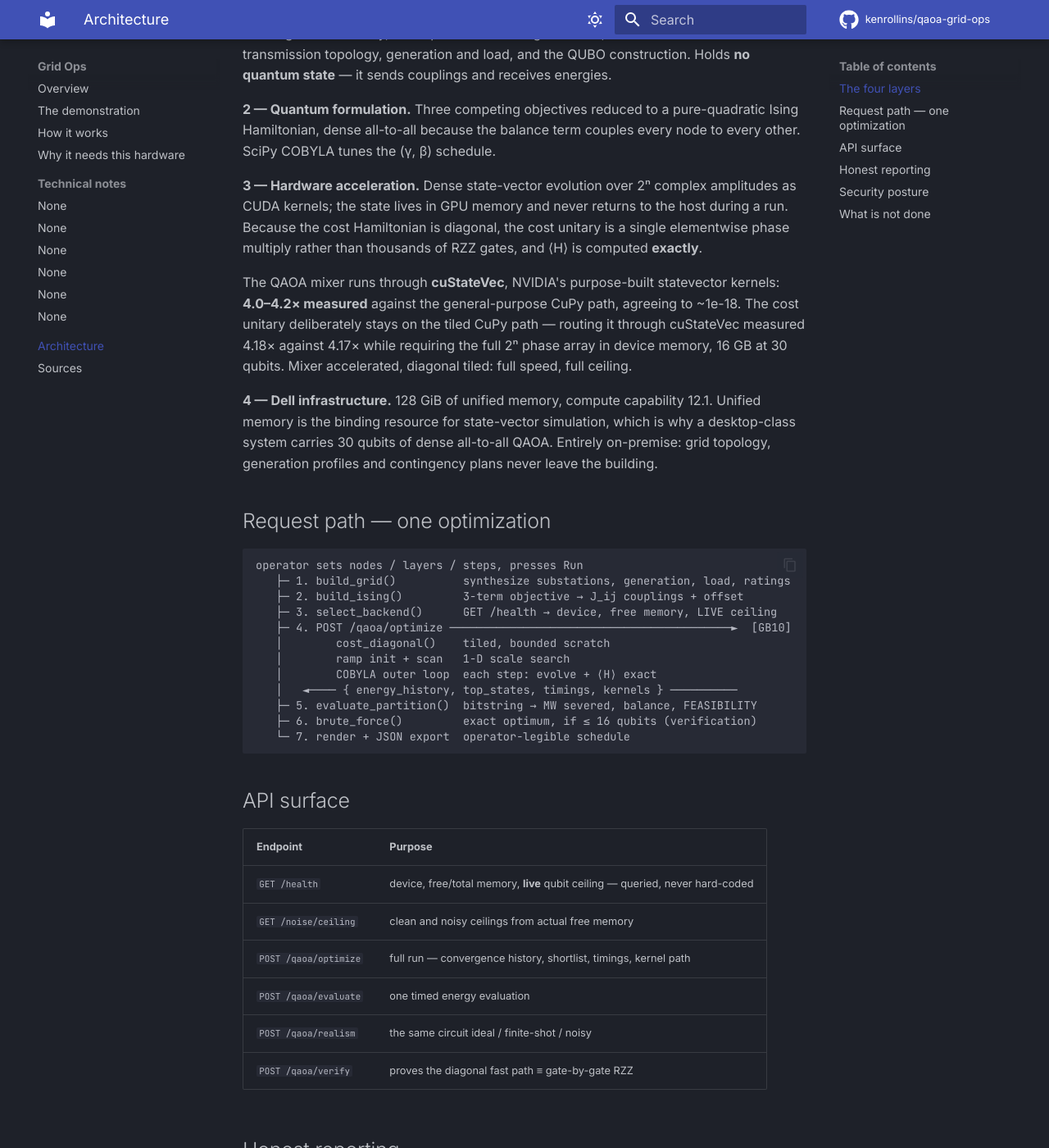
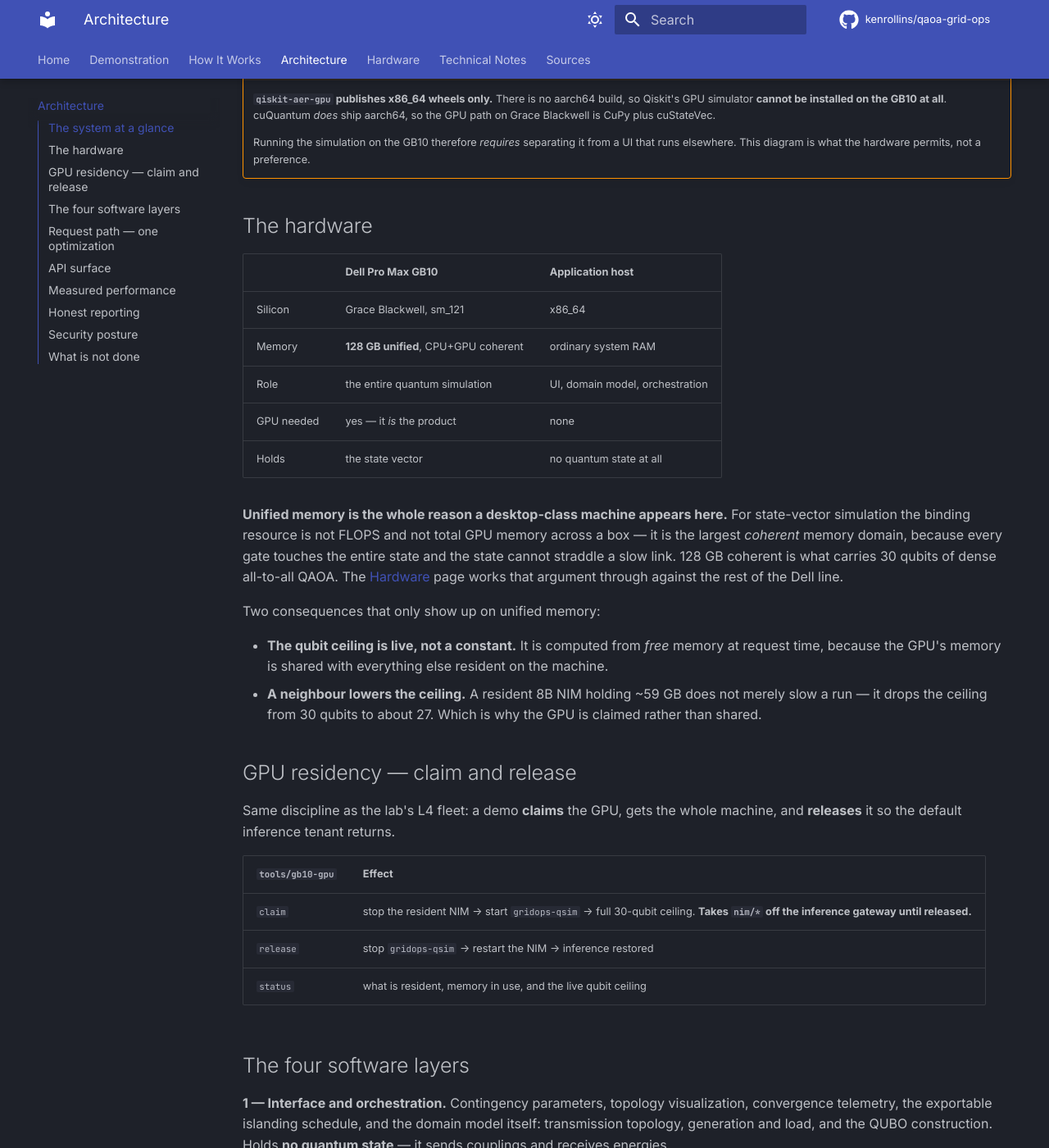
Before and after one commit to kenrollins/qaoa-grid-ops, an MkDocs documentation site: the page built from site_src/architecture.md, in a window 1280 px wide and 1400 px high, scrolled down 745 px. Shown: the whole window at 82% size. Built offline with MkDocs 1.6.1 and Material for MkDocs 9.7.7, drawn with Linux system fonts in a browser that asks for light colours; nearby versions of some CDN libraries; library files that are not in the unit come from our copies; comment, search, counter and statistics services are not loaded; some of the changed text lies outside the part shown.

Commit message:
Site: top tabs, one sidebar, and a real architecture page
Restructured to follow the gemma-forge site, which reads better for the
audience this is actually shown to.

  Top tabs instead of a long left rail. The sections are peers, not a
  reading order, so a customer sees the whole shape of the project
  without scrolling a nav column.

  toc.integrate folds each page's table of contents INTO the left
  sidebar. Before this there was a nav rail on the left and a second one
  on the right and it was not obvious which was which.

  Notes get real titles in the nav rather than filenames.

Deliberately NOT navigation.instant, which gemma-forge does use: it
swaps pages by XHR, which does not re-run the inline scripts that draw
every figure here. gemma-forge has no inline-script figures, so it can.

The architecture page now covers hardware AND software, with two
diagrams rendered by mermaid, which Material bundles locally -- no CDN,
consistent with vendoring plotly.js:

  - a system flowchart: which machine holds the state vector, and the
    fact that no quantum state ever crosses the wire
  - a sequence diagram of one optimization, end to end

Added the hardware section the page never had: why unified memory is the
binding resource, why the qubit ceiling is live rather than a constant,
why a resident neighbour drops it from 30 qubits to ~27, and the
claim/release discipline that follows from all three.

Mermaid laid the flowchart out with the GB10 on the left, so it read
right-to-left against its own arrows. Swapping the subgraph declaration
order puts the host first, the direction the request actually travels.

Also corrected a stale card in the app's Architecture view. It still
reported pre-cuStateVec timings (50 s at 30 qubits) and stated the mixer
"still uses a CuPy reshape path rather than cuStateVec" with ~12x
headroom left -- all three superseded by work already merged. It now
carries the measured cuStateVec figures (12 s at 30 qubits), names the
kernel path, and reports the ~3x remaining headroom as unattributed
rather than asserting a cause. A customer opening that tab was reading
numbers 4x worse than the ones the same app displays elsewhere.

````diff
--- a/mkdocs.yml
+++ b/mkdocs.yml
@@ -32,15 +32,27 @@ theme:
         icon: material/weather-night
         name: Switch to dark mode
   features:
+    # Top tabs instead of one long left rail: the sections are peers, not a
+    # reading order, and a customer should see the whole shape at a glance.
+    - navigation.tabs
+    - navigation.tabs.sticky
     - navigation.tracking
     - navigation.sections
     - navigation.indexes
     - navigation.top
     - navigation.footer
+    # Folds the page's table of contents INTO the left sidebar. Without this
+    # there is a nav rail on the left and a second one on the right, and it is
+    # not obvious which is which.
+    - toc.integrate
     - toc.follow
     - search.suggest
     - search.highlight
+    - search.share
     - content.code.copy
+    - content.tooltips
+    # NOT navigation.instant. It swaps pages by XHR, which does not re-run the
+    # inline scripts that draw every figure on this site.
   icon:
     repo: fontawesome/brands/github
   font:
@@ -50,7 +62,11 @@ theme:
 markdown_extensions:
   - admonition
   - pymdownx.details
-  - pymdownx.superfences
+  - pymdownx.superfences:
+      custom_fences:
+        - name: mermaid
+          class: mermaid
+          format: !!python/name:pymdownx.superfences.fence_code_format
   - pymdownx.highlight:
       anchor_linenums: true
   - pymdownx.inlinehilite
@@ -89,16 +105,16 @@ extra_javascript:
   - js/plotly.min.js
 
 nav:
-  - Overview: index.md
-  - The demonstration: demo.md
-  - How it works: how-it-works.md
-  - Why it needs this hardware: hardware.md
-  - Technical notes:
-      - notes/index.md
-      - notes/01-what-qaoa-computes.md
-      - notes/02-why-depth-can-hurt.md
-      - notes/03-what-a-qubo-cannot-express.md
-      - notes/04-noise-without-the-density-matrix.md
-      - notes/05-which-method-which-machine.md
+  - Home: index.md
+  - Demonstration: demo.md
+  - How It Works: how-it-works.md
   - Architecture: architecture.md
+  - Hardware: hardware.md
+  - Technical Notes:
+      - Overview: notes/index.md
+      - 01 - What QAOA actually computes: notes/01-what-qaoa-computes.md
+      - 02 - Why depth can hurt: notes/02-why-depth-can-hurt.md
+      - 03 - What a QUBO cannot express: notes/03-what-a-qubo-cannot-express.md
+      - 04 - Noise without the density matrix: notes/04-noise-without-the-density-matrix.md
+      - 05 - Which method, which machine: notes/05-which-method-which-machine.md
   - Sources: sources.md
--- a/site_src/architecture.md
+++ b/site_src/architecture.md
@@ -1,20 +1,42 @@
 # Architecture
 
-Deliberately includes the constraints and the forced decisions, because a diagram that
+Two machines, one HTTP hop, and a hard rule about which one is allowed to hold the
+quantum state. This page covers both the hardware it runs on and the software that runs
+on it — including the constraints and the forced decisions, because a diagram that
 implies everything was a free choice is the fastest way to lose a technical reader.
 
+## The system at a glance
+
+```mermaid
+flowchart LR
+    subgraph gb10["Dell Pro Max GB10 · aarch64"]
+        direction TB
+        api["<b>gridops-qsim</b><br/>FastAPI :8600"]
+        kern["<b>cuStateVec + CuPy</b><br/>CUDA 12 · Blackwell sm_121"]
+        mem["<b>128 GB unified memory</b><br/>owns the state vector"]
+        api --- kern --- mem
+    end
+
+    subgraph host["Application host · x86_64"]
+        direction TB
+        ui["<b>Command Center</b><br/>Streamlit + Plotly"]
+        model["<b>Domain model</b><br/>grid → QUBO → Ising"]
+        orch["<b>Orchestration</b><br/>backend probe · COBYLA"]
+        ui --- model --- orch
+    end
+
+    orch -- "couplings J, γ, β<br/>HTTP + JSON" --> api
+    api -- "energies, convergence,<br/>timings, kernel path" --> orch
+
+    classDef a fill:#0b1622,stroke:#00b4d8,color:#e6edf3
+    classDef b fill:#131a12,stroke:#3ddc97,color:#e6edf3
+    class host a
+    class gb10 b
 ```
-┌─ Application host ────────────────┐         ┌─ Dell Pro Max GB10 ───────────────┐
-│  Grid Ops Command Center          │         │  gridops-qsim  (FastAPI :8600)    │
-│                                   │         │                                   │
-│  Streamlit + Plotly               │  VLAN   │  cuStateVec kernels               │
-│  grid model → QUBO → Ising        │◄──HTTP─►│  CuPy / CUDA 12                   │
-│  backend probe · orchestration    │  JSON   │  aarch64 · Blackwell sm_121       │
-│  topology · convergence · export  │         │  128 GiB unified memory           │
-│  NO quantum state held here       │         │  OWNS the state vector            │
-└───────────────────────────────────┘         └───────────────────────────────────┘
-        classical orchestration                    memory-bound quantum simulation
-```
+
+**No quantum state crosses that line.** The host sends coupling constants and receives
+energies. The state vector — 2ⁿ complex amplitudes, 16 GB at 30 qubits — is allocated on
+the GB10, lives in GPU memory for the whole run, and is never serialized to the host.
 
 !!! warning "The split is forced, not stylistic"
     **`qiskit-aer-gpu` publishes x86_64 wheels only.** There is no aarch64 build, so
@@ -24,7 +46,44 @@ implies everything was a free choice is the fastest way to lose a technical read
     Running the simulation on the GB10 therefore *requires* separating it from a UI that
     runs elsewhere. This diagram is what the hardware permits, not a preference.
 
-## The four layers
+## The hardware
+
+| | Dell Pro Max GB10 | Application host |
+|---|---|---|
+| Silicon | Grace Blackwell, sm_121 | x86_64 |
+| Memory | **128 GB unified**, CPU+GPU coherent | ordinary system RAM |
+| Role | the entire quantum simulation | UI, domain model, orchestration |
+| GPU needed | yes — it *is* the product | none |
+| Holds | the state vector | no quantum state at all |
+
+**Unified memory is the whole reason a desktop-class machine appears here.** For
+state-vector simulation the binding resource is not FLOPS and not total GPU memory across
+a box — it is the largest *coherent* memory domain, because every gate touches the entire
+state and the state cannot straddle a slow link. 128 GB coherent is what carries 30 qubits
+of dense all-to-all QAOA. The [Hardware](hardware.md) page works that argument through
+against the rest of the Dell line.
+
+Two consequences that only show up on unified memory:
+
+- **The qubit ceiling is live, not a constant.** It is computed from *free* memory at
+  request time, because the GPU's memory is shared with everything else resident on the
+  machine.
+- **A neighbour lowers the ceiling.** A resident 8B NIM holding ~59 GB does not merely
+  slow a run — it drops the ceiling from 30 qubits to about 27. Which is why the GPU is
+  claimed rather than shared.
+
+## GPU residency — claim and release
+
+Same discipline as the lab's L4 fleet: a demo **claims** the GPU, gets the whole machine,
+and **releases** it so the default inference tenant returns.
+
+| `tools/gb10-gpu` | Effect |
+|---|---|
+| `claim` | stop the resident NIM → start `gridops-qsim` → full 30-qubit ceiling. **Takes `nim/*` off the inference gateway until released.** |
+| `release` | stop `gridops-qsim` → restart the NIM → inference restored |
+| `status` | what is resident, memory in use, and the live qubit ceiling |
+
+## The four software layers
 
 **1 — Interface and orchestration.** Contingency parameters, topology visualization,
 convergence telemetry, the exportable islanding schedule, and the domain model itself:
@@ -46,27 +105,32 @@ unitary deliberately stays on the tiled CuPy path — routing it through cuState
 4.18× against 4.17× while requiring the full 2ⁿ phase array in device memory, 16 GB at 30
 qubits. Mixer accelerated, diagonal tiled: full speed, full ceiling.
 
-**4 — Dell infrastructure.** 128 GiB of unified memory, compute capability 12.1. Unified
-memory is the binding resource for state-vector simulation, which is why a desktop-class
-system carries 30 qubits of dense all-to-all QAOA. Entirely on-premise: grid topology,
-generation profiles and contingency plans never leave the building.
+**4 — Dell infrastructure.** Entirely on-premise. Grid topology, generation profiles and
+contingency plans never leave the building.
 
 ## Request path — one optimization
 
+```mermaid
+sequenceDiagram
+    autonumber
+    participant O as Operator
+    participant H as Application host
+    participant G as GB10 · gridops-qsim
+    O->>H: nodes, layers, steps → Run
+    H->>H: build_grid() — substations, generation, load, ratings
+    H->>H: build_ising() — 3-term objective → J couplings + offset
+    H->>G: GET /health
+    G-->>H: device, free memory, LIVE qubit ceiling
+    H->>G: POST /qaoa/optimize { J, layers, steps }
+    Note over G: cost_diagonal() tiled, bounded scratch<br/>ramp init + 1-D scale scan<br/>COBYLA: evolve + ⟨H⟩ exact
+    G-->>H: energy history, top states, timings, kernel path
+    H->>H: evaluate_partition() — MW severed, balance, FEASIBILITY
+    H->>H: brute_force() exact optimum, if ≤ 16 qubits
+    H-->>O: operator-legible schedule + JSON export
 ```
-operator sets nodes / layers / steps, presses Run
-   ├─ 1. build_grid()          synthesize substations, generation, load, ratings
-   ├─ 2. build_ising()         3-term objective → J_ij couplings + offset
-   ├─ 3. select_backend()      GET /health → device, free memory, LIVE ceiling
-   ├─ 4. POST /qaoa/optimize ──────────────────────────────────────────►  [GB10]
-   │        cost_diagonal()    tiled, bounded scratch
-   │        ramp init + scan   1-D scale search
-   │        COBYLA outer loop  each step: evolve + ⟨H⟩ exact
-   │   ◄──── { energy_history, top_states, timings, kernels } ──────────
-   ├─ 5. evaluate_partition()  bitstring → MW severed, balance, FEASIBILITY
-   ├─ 6. brute_force()         exact optimum, if ≤ 16 qubits (verification)
-   └─ 7. render + JSON export  operator-legible schedule
-```
+
+Step 9 is the one worth noticing: below 16 qubits the demo computes the **exact** answer
+by brute force and shows QAOA's result against it — including the cases where QAOA loses.
 
 ## API surface
 
@@ -79,12 +143,26 @@ operator sets nodes / layers / steps, presses Run
 | `POST /qaoa/realism` | the same circuit ideal / finite-shot / noisy |
 | `POST /qaoa/verify` | proves the diagonal fast path ≡ gate-by-gate RZZ |
 
+## Measured performance
+
+Dense all-to-all QAOA, p=2, cuStateVec kernels, 2026-07-30:
+
+| Qubits | State vector | Per energy evaluation |
+|---|---|---|
+| 24 | 0.25 GB | **0.16 s** |
+| 26 | 1.0 GB | 0.65 s |
+| 28 | 4.0 GB | 2.78 s |
+| 30 | **16 GB** | 11.98 s — capability ceiling, not interactive |
+
+Interactive work happens at 6–24 qubits. The 30-qubit figure exists to mark the wall, not
+to be driven live in front of an audience.
+
 ## Honest reporting
 
 The result always names the path that **actually executed**, never the one requested. A
-local fallback labels itself `local-*` with an explicit warning naming what the result does
-not support — because a run that silently executes elsewhere while the interface reports
-GB10 hardware is exactly the unearned claim this project exists to avoid.
+local fallback labels itself `local-*` with an explicit warning naming what the result
+does not support — because a run that silently executes elsewhere while the interface
+reports GB10 hardware is exactly the unearned claim this project exists to avoid.
 
 ## Security posture
 
````
Also changed, not shown: 1 other file.
